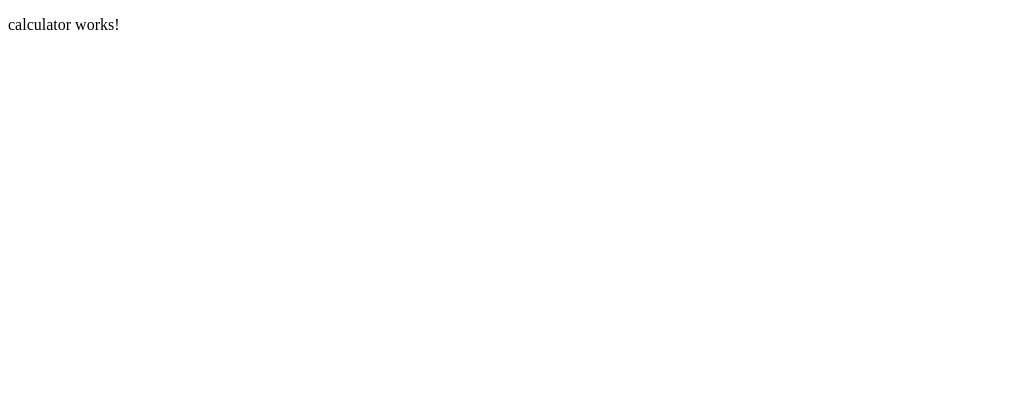
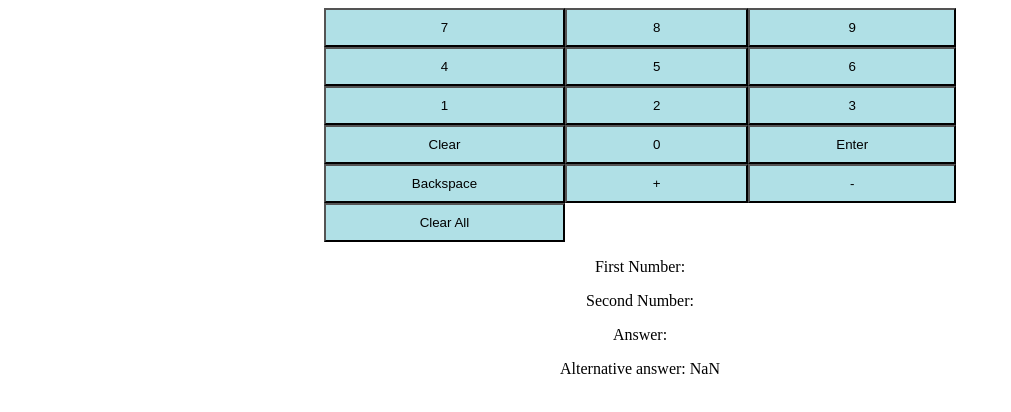
Before and after one commit to melmn/melissa-website, an Angular app: page /calculator in a window 1280 px wide. Shown: the top 412 px of the page, without its empty margins (0-1011 px from the left). Built offline with nearby package versions, Linux system fonts and the light colour scheme.

Commit message:
making a calculator

```diff
--- a/src/app/calculator/calculator.component.css
+++ b/src/app/calculator/calculator.component.css
@@ -0,0 +1,16 @@
+.grid-container{
+    display: grid;
+    grid-template-columns: auto auto auto;
+    width: 50%;
+    margin: 0 auto;
+
+}
+.grid-item{
+    padding: 10px;
+    text-align: center;
+    background-color: powderblue;
+}
+
+p{
+    text-align: center;
+}
--- a/src/app/calculator/calculator.component.html
+++ b/src/app/calculator/calculator.component.html
@@ -1,3 +1,23 @@
-<p>
-  calculator works!
-</p>
+<div class="grid-container">
+  <button class="grid-item" value="7" #seven (click)="appendNumber(seven.value)">7</button>
+  <button class="grid-item" value="8" #eight (click)="appendNumber(eight.value)">8</button>
+  <button class="grid-item" value="9" #nine (click)="appendNumber(nine.value)">9</button>
+  <button class="grid-item" value="4" #ten (click)="appendNumber(ten.value)">4</button>
+  <button class="grid-item" value="5" #five (click)="appendNumber(five.value)">5</button>
+  <button class="grid-item" value="6" #six (click)="appendNumber(six.value)">6</button>
+  <button class="grid-item" value="1" #one (click)="appendNumber(one.value)">1</button>
+  <button class="grid-item" value="2" #two (click)="appendNumber(two.value)">2</button>
+  <button class="grid-item" value="3" #three (click)="appendNumber(three.value)">3</button>
+  <button class="grid-item" (click)="clear()">Clear</button>
+  <button class="grid-item" value="0" #zero (click)="appendNumber(zero.value)">0</button>
+  <button class="grid-item" (click)="enter()">Enter</button>
+  <button class="grid-item" (click)="backspace()">Backspace</button>
+  <button class="grid-item" (click)="add()">+</button>
+  <button class="grid-item" (click)="substract()">-</button>
+  <button class="grid-item" (click)="clearAll()">Clear All</button>
+</div>
+
+<p>First Number: {{leftHandNumber}}</p>
+<p>Second Number: {{rightHandNumber}}</p>
+<p>Answer: {{answer}}</p>
+<p>Alternative answer: {{leftHandNumberActuallyANumber + rightHandNumberActuallyANumber}}</p>
--- a/src/app/calculator/calculator.component.ts
+++ b/src/app/calculator/calculator.component.ts
@@ -6,10 +6,62 @@ import { Component, OnInit } from '@angular/core';
   styleUrls: ['./calculator.component.css']
 })
 export class CalculatorComponent implements OnInit {
+  leftHandNumber: string;
+  rightHandNumber: string;
+  areWeTypingTheFirstNumber: boolean;
+  answer: string;
 
-  constructor() { }
+  constructor() {
+    this.leftHandNumber = "";
+    this.rightHandNumber = "";
+    this.areWeTypingTheFirstNumber = true;
+  }
 
   ngOnInit() {
   }
 
+
+  appendNumber(selectedNumber: string) {
+    if (this.areWeTypingTheFirstNumber === true) {
+      this.leftHandNumber = this.leftHandNumber + selectedNumber;
+    } else {
+      this.rightHandNumber = this.rightHandNumber + selectedNumber;
+    }
+
+    // console.log(this.leftHandNumber);
+  }
+
+  clear(): void {
+    this.leftHandNumber = "";
+  }
+
+  clearAll(): void {
+    this.leftHandNumber = "";
+    this.rightHandNumber = "";
+    this.answer = "";
+
+  }
+
+  backspace(): void {
+    this.leftHandNumber = this.leftHandNumber.slice(0, -1);
+  }
+
+  add() {
+    this.areWeTypingTheFirstNumber = false;
+  }
+
+  subtract() {
+  }
+
+  enter() {
+    let leftHandNumberValue: number = parseInt(this.leftHandNumber);
+    let rightHandNumberValue: number = +this.rightHandNumber;
+    let answer: number = leftHandNumberValue + rightHandNumberValue;
+    this.answer = answer.toString();
+    this.areWeTypingTheFirstNumber = true;
+    this.leftHandNumber = "";
+    this.rightHandNumber = "";
+  }
+
+
 }
```
Also changed, not shown: 1 other file (tests, documents, lock files or other folders).
